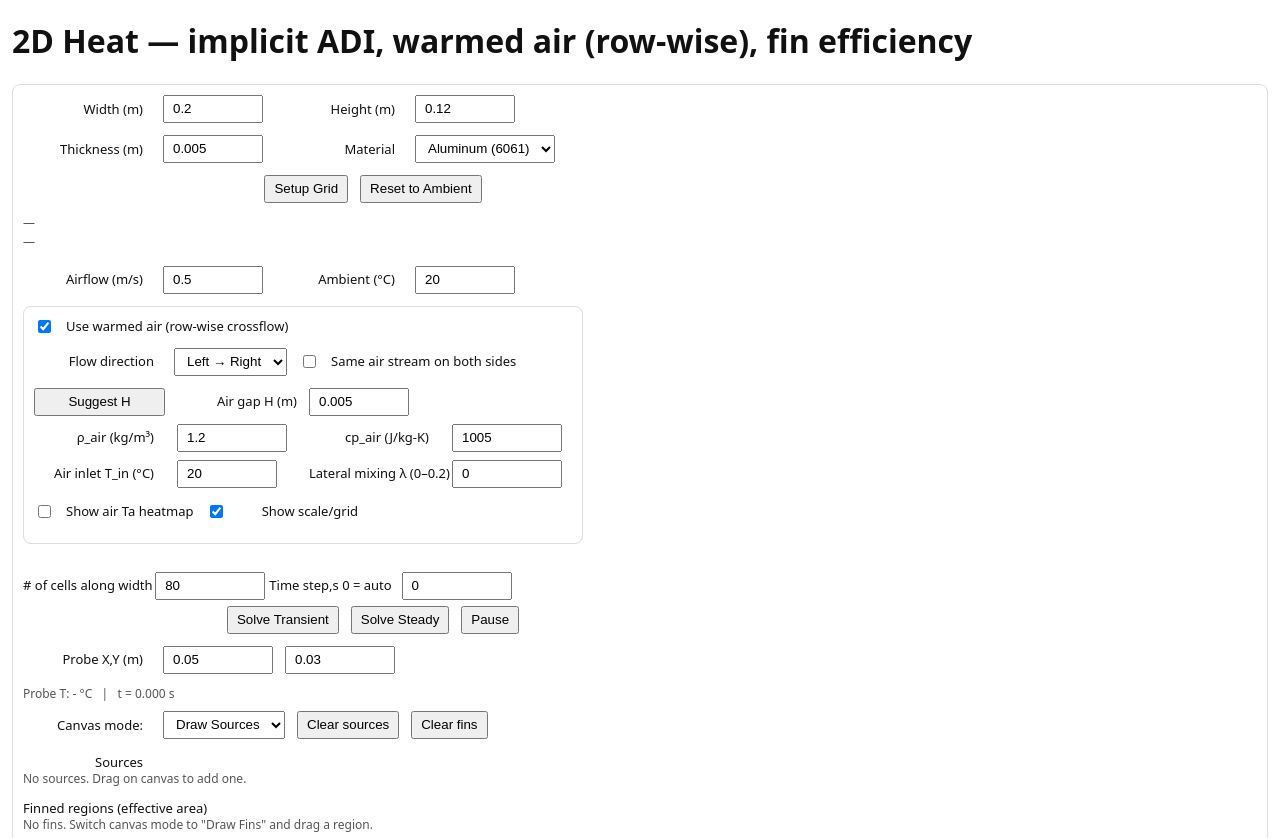
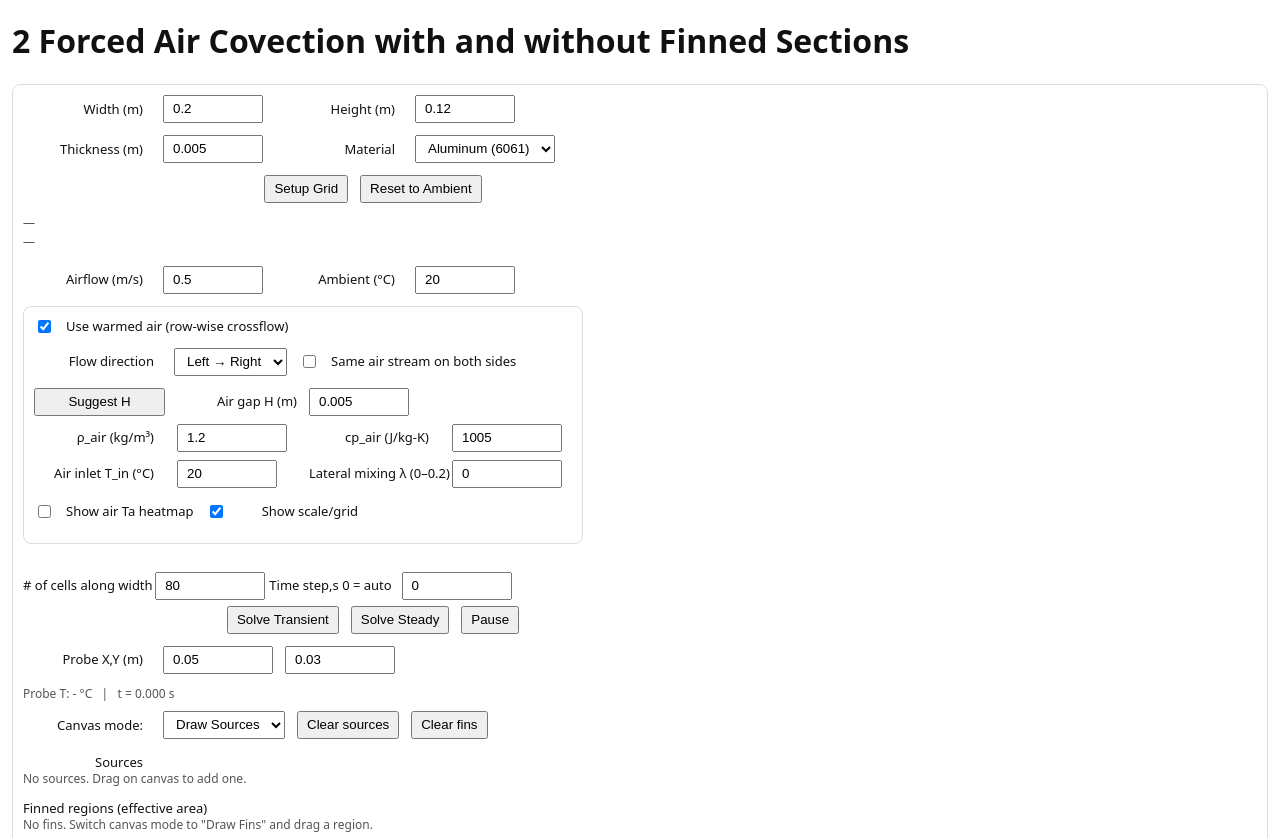
Before and after one commit to jap41452/forcedairheatsink, a plain HTML site: page index.html in a window 1280 px wide. Shown: the top 838 px of the page. Drawn offline with Linux system fonts and the light colour scheme.

Commit message:
Update index.html

```diff
--- a/index.html
+++ b/index.html
@@ -109,7 +109,7 @@ button {
 </style>
 </head>
 <body>
-  <h1>2D Heat — implicit ADI, warmed air (row-wise), fin efficiency</h1>
+  <h1>2 Forced Air Covection with and without Finned Sections</h1>
 
   <div id="controls" class="panel">
     <!-- Column 1 -->
```
